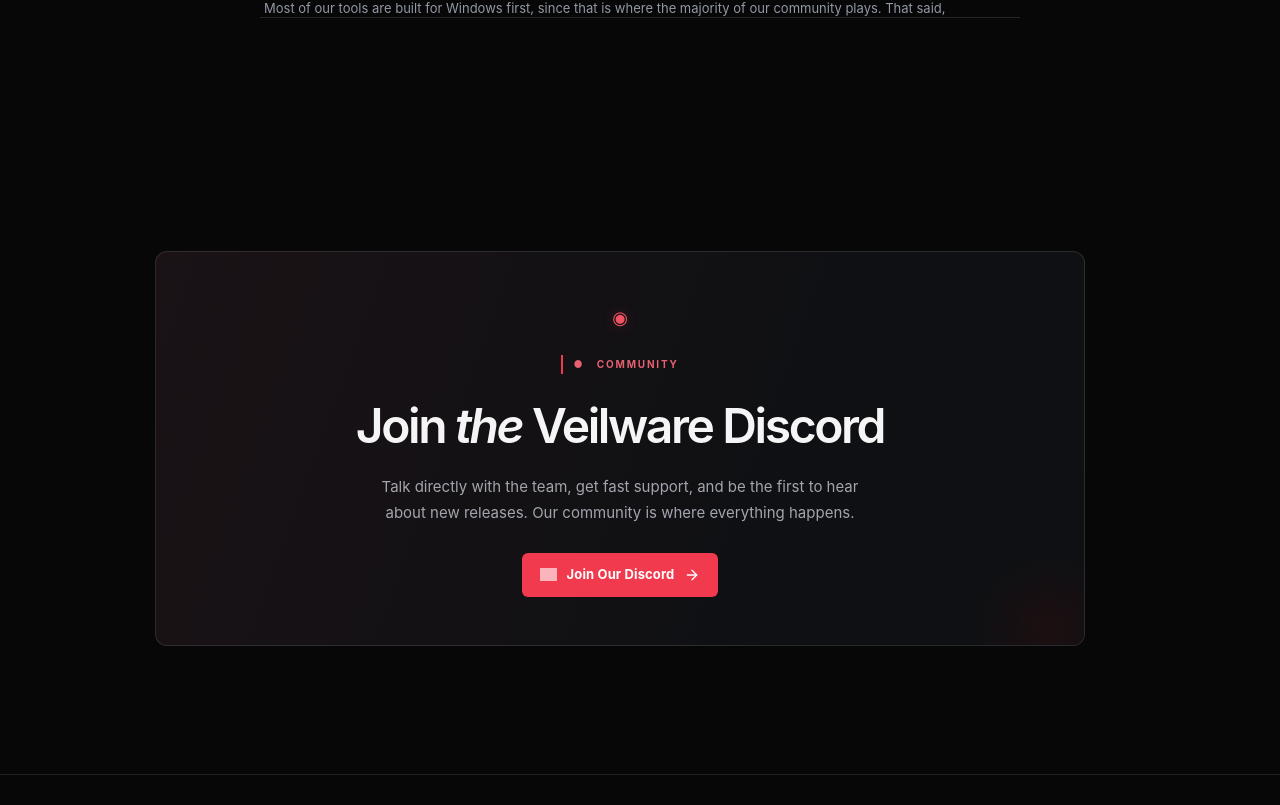
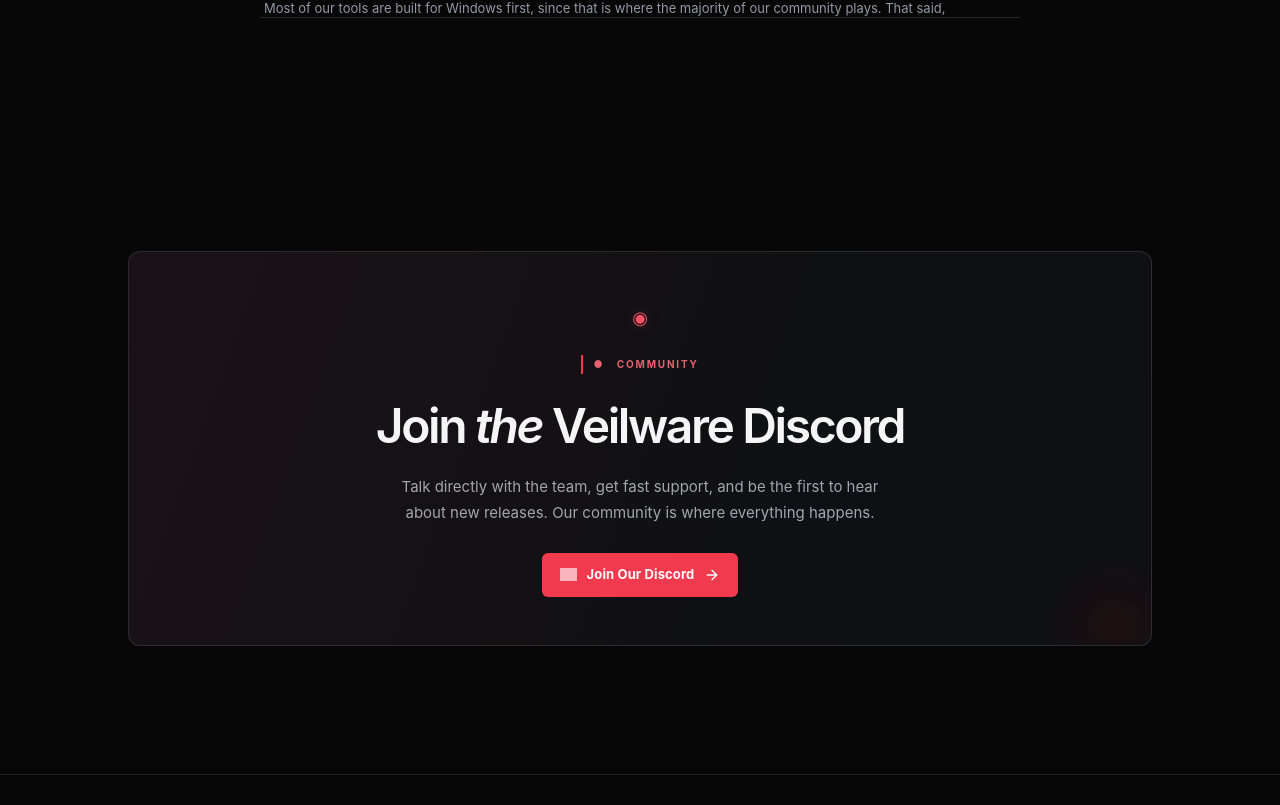
Before and after one commit to oskaras424-sudo/veilware, a Next.js app: page / in a window 1280 px wide. Shown: the part 4015-4820 px from the top of the page. Built offline with nearby package versions, Linux system fonts and the light colour scheme; grey boxes are pictures that could not be loaded.

Commit message:
Center and widen community support card

```diff
--- a/app/globals.css
+++ b/app/globals.css
@@ -332,7 +332,7 @@ nav { gap:22px; } nav button { padding:10px 0; color:#a5a7af; font-size:12px; le
 .products-section { padding-top:124px; padding-bottom:132px; background:transparent; }.products-section .section-heading h2 { font-size:clamp(42px,6vw,74px); }.coming { margin-top:28px; color:#e86170; }.product-grid { grid-template-columns:repeat(3,1fr); gap:14px; margin-top:48px; }.product-card { min-height:266px; padding:24px; border-radius:12px; background:#111216; box-shadow:0 18px 42px rgba(0,0,0,.2); }.product-card:hover { transform:translateY(-4px); background:#15151a; }.product-card .icon-box { width:40px; height:40px; border-radius:8px; }.product-card .card-top > span { padding:4px 8px; font-size:9px; letter-spacing:.18em; }.product-card h3 { margin-top:30px; font-size:17px; letter-spacing:-.02em; }.product-card p { max-width:31ch; font-size:13px; line-height:1.65; }
 .updates-section { padding-top:118px; padding-bottom:118px; }.empty-card { max-width:620px; margin:40px auto 0; padding:26px; border-radius:10px; }.empty-card p { font-size:14px; }
 .faq-section { max-width:1040px; }.faq-list { margin-top:44px; max-width:760px; }.faq-item,.faq-item.active { border:0; border-top:1px solid rgba(255,255,255,.12); border-radius:0; background:transparent; box-shadow:none; }.faq-item:last-child { border-bottom:1px solid rgba(255,255,255,.12); }.faq-item + .faq-item { margin-top:0; }.faq-item > button { padding:20px 4px; font-size:15px; font-weight:550; }.faq-item > button:hover,.faq-item > button:focus-visible { background:transparent; color:#fff; }.faq-answer p { padding:0 42px 20px 4px; font-size:13px; line-height:1.7; }.plus { width:22px; height:22px; border:0; border-radius:50%; background:rgba(255,255,255,.06); color:#9da0ac; font-size:16px; }.faq-item.active .plus { background:rgba(216,40,59,.16); }
-.support-section { max-width:1240px; padding:110px 32px 128px; }.support-card { max-width:930px; min-height:270px; padding:52px 50px 48px; border:1px solid rgba(255,255,255,.11); border-radius:12px; background:linear-gradient(110deg,rgba(29,20,24,.9),rgba(15,17,20,.96) 70%); box-shadow:none; }.support-card:hover { border-color:rgba(242,58,79,.4); background:linear-gradient(110deg,rgba(38,22,27,.9),rgba(15,17,20,.96) 70%); box-shadow:none; }.support-card .support-icon { margin-bottom:24px; color:#ef5365; font-size:18px; }.support-card h2 { margin:16px 0 12px; font-size:clamp(30px,4vw,48px); font-weight:620; letter-spacing:-.05em; }.support-card p { font-size:15px; line-height:1.7; }.support-card .discord { margin-top:28px; }
+.support-section { max-width:1240px; width:100%; margin-inline:auto; display:grid; place-items:center; padding:110px 32px 128px; }.support-card { width:100%; max-width:1024px; min-height:270px; padding:52px 50px 48px; border:1px solid rgba(255,255,255,.11); border-radius:12px; background:linear-gradient(110deg,rgba(29,20,24,.9),rgba(15,17,20,.96) 70%); box-shadow:none; }.support-card:hover { border-color:rgba(242,58,79,.4); background:linear-gradient(110deg,rgba(38,22,27,.9),rgba(15,17,20,.96) 70%); box-shadow:none; }.support-card .support-icon { margin-bottom:24px; color:#ef5365; font-size:18px; }.support-card h2 { margin:16px 0 12px; font-size:clamp(30px,4vw,48px); font-weight:620; letter-spacing:-.05em; }.support-card p { font-size:15px; line-height:1.7; }.support-card .discord { margin-top:28px; }
 .faq-answer { display:grid; grid-template-rows:0fr; transition:grid-template-rows 260ms ease; }.faq-answer p { overflow:hidden; }.faq-item.active .faq-answer { display:grid; grid-template-rows:1fr; }
 footer { padding:70px max(32px,calc((100% - 1240px)/2)) 28px; border-top:1px solid rgba(255,255,255,.1); }.footer-wrap { grid-template-columns:1.3fr 1fr; gap:100px; }.footer-wrap>div:first-child p { max-width:350px; margin:18px 0; font-size:13px; line-height:1.7; }.footer-links { gap:64px; }.footer-links div { gap:11px; }.footer-links small { color:#e86170; letter-spacing:.18em; }.footer-links a,.footer-links button { color:#8f949f; font-size:13px; }.footer-links a:hover,.footer-links button:hover { color:#f4f4f2; }.copyright { margin-top:56px; padding-top:18px; border-top:1px solid rgba(255,255,255,.08); font-size:11px; }
 @media (max-width:1100px) { .nav-wrap { gap:18px; }.christmas-countdown { width:190px; min-width:190px; }.feature-grid { grid-template-columns:repeat(2,1fr); } }
```
